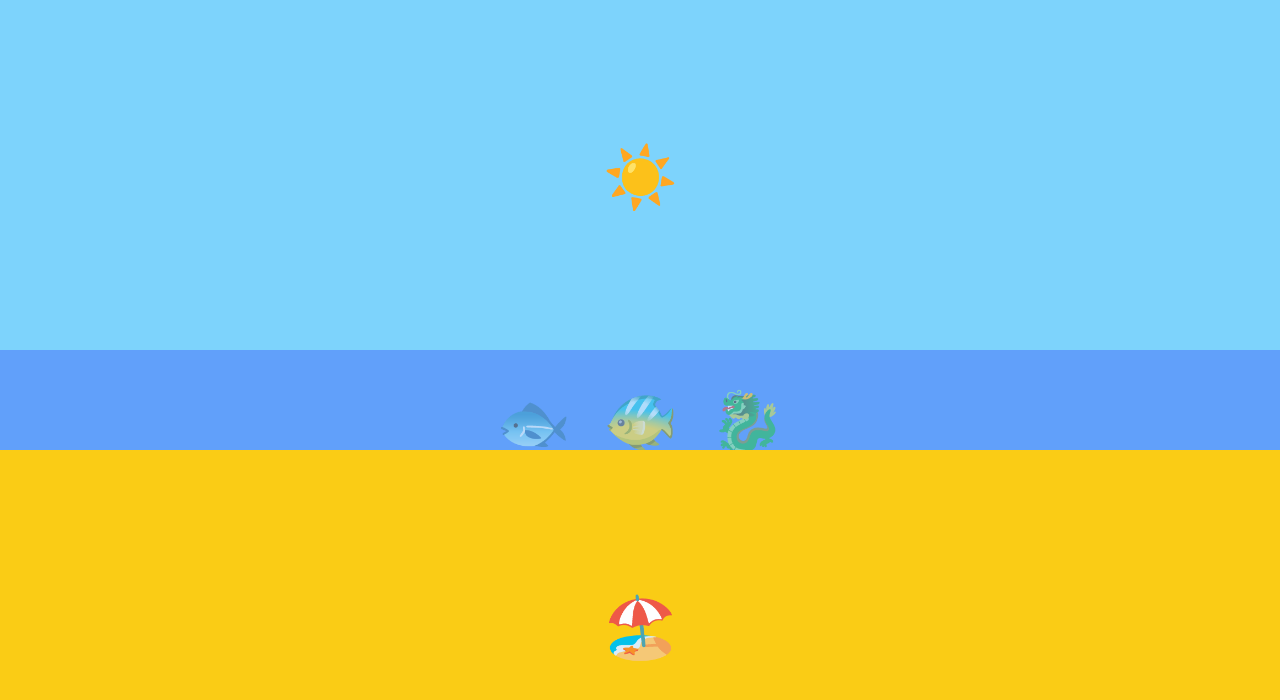
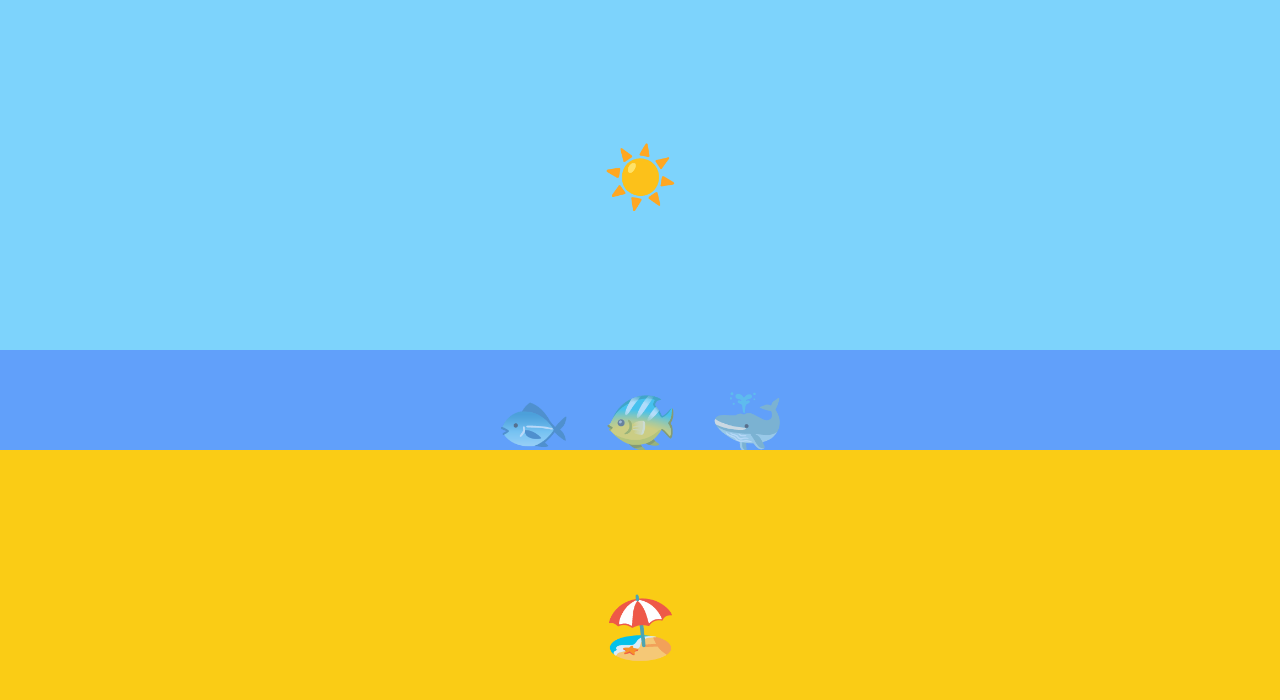
Before and after one commit to nghiangoclv/my-next-app, a Next.js app: page /ocean in a window 1280 px wide. Shown: the top 700 px of the page. Built offline with nearby package versions, Linux system fonts and the light colour scheme.

Commit message:
fix 🐳

```diff
--- a/src/pages/ocean/index.tsx
+++ b/src/pages/ocean/index.tsx
@@ -16,7 +16,7 @@
                 <div className="flex items-center justify-center space-x-8 mt-10 text-6xl">
                     <span>🐟</span>
                     <span>🐠</span>
-                    <span>🐉</span>
+                    <span>🐳</span>
                 </div>
             </div>
 
```
